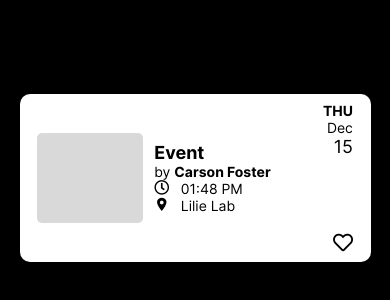
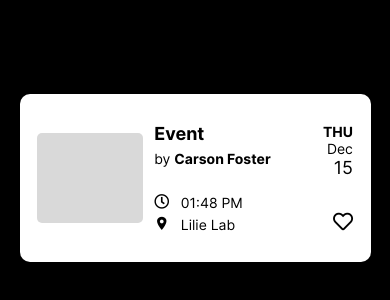
Before and after one commit to rice-apps/sammyshouse, a React Native app in the folder app/: screen / in a window 390 px wide. Shown: the part 244-544 px from the top of the page. Built offline with nearby package versions, Linux system fonts and the light colour scheme.

Commit message:
Adjust styling and layout

```diff
--- a/app/EventCard/EventCard.tsx
+++ b/app/EventCard/EventCard.tsx
@@ -23,10 +23,12 @@ const styles = StyleSheet.create({
         alignItems: 'center',
     },
     leftSide: {
+        height: '90%',
         flexDirection: 'row',
         alignItems: 'center'
     },
     info: {
+        height: '80%',
         flexDirection: 'column',
         justifyContent: 'space-between',
         alignItems: 'flex-start'
@@ -64,7 +66,7 @@ const styles = StyleSheet.create({
         flexDirection: 'column',
         alignContent: 'flex-end',
         justifyContent: 'space-between',
-        height: '100%'
+        height: '72%'
     }
 });
 
@@ -98,11 +100,14 @@ const EventCard = (props: {
                 <View style={styles.leftSide}>
                     {mainImage}
                     <View style={styles.info}>
+                        <View style={{width: '100%', height: '40%', justifyContent: 'space-between'}}>
                             <Text style={[styles.bold, styles.big]}>{props.data.eventName}</Text>
                             <View style={styles.row}>
                                 <Text style={styles.inter}>by </Text>
                                 <Text style={styles.bold}>{props.data.postedBy}</Text>
                             </View>
+                        </View>
+                        <View style={{width:'100%', height: '35%', justifyContent: 'space-between'}}>
                             <View style={styles.iconGroup}>
                                 <FontAwesome5 name="clock" size={15} color="black" style={styles.marginRight}/>
                                 <Text style={styles.inter}>{time}</Text>
@@ -110,6 +115,7 @@ const EventCard = (props: {
                             <View style={styles.iconGroup}>
                                 <Ionicons name="location-sharp" size={15} color="black" style={styles.marginRight}/>
                                 <Text style={styles.inter}>{props.data.location}</Text>
+                            </View>
                         </View>
                     </View>
                 </View>
```
Lines whose indentation alone changed are shown as unchanged.
